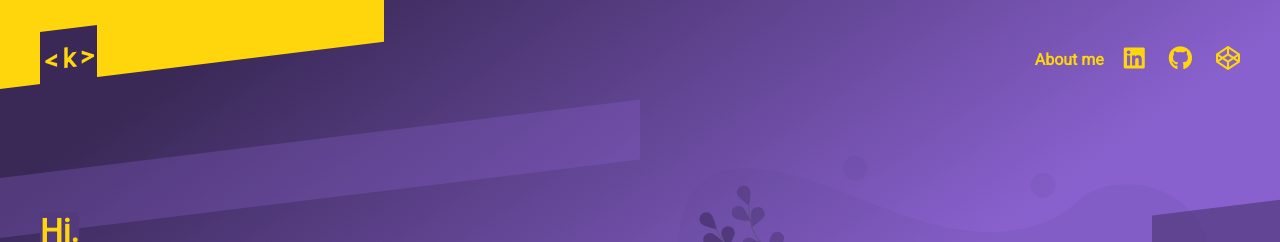
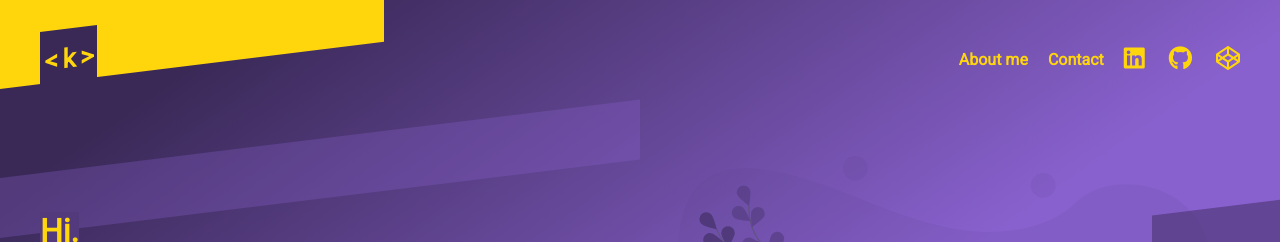
Before and after one commit to krisztin/krisztin.github.io, a Jekyll site: the page built from index.md, in a window 1280 px wide. Shown: the top 242 px of the page. Built offline with Jekyll 4.4.1, drawn with Linux system fonts in a browser that asks for light colours; nearby versions of some CDN libraries.

Commit message:
adding contact anchor link&css smooth scrolling

```diff
--- a/_includes/header.html
+++ b/_includes/header.html
@@ -21,6 +21,7 @@
               {%- endunless -%}
             {%- endif -%}
           {%- endfor -%}
+          <a class="page-link" href="#contact">Contact</a>
           {% include social-links.html -%}
         </div>
       </nav>
--- a/_layouts/home.html
+++ b/_layouts/home.html
@@ -7,7 +7,7 @@ layout: default
 </section>
 
 <section class="mar-tb--lg aligncentre wrapper">
-  <div class="pad-tb cta">
+  <div class="pad-tb cta" id="contact">
     <h2>Contact me</h2>
     <p>I've given up a more than a decade long career that included photographing kittens and puppies to become a UX Developer. <br> If that's not dedication then I don't know what is.</p>
     <p><em>If you are interested in working with me, have questions or just want me to send you a picture of a cute kitten get in touch.</em></p>
--- a/_sass/minima/_base.scss
+++ b/_sass/minima/_base.scss
@@ -1,6 +1,10 @@
 /**
  * Basic styling
  */
+
+html {
+  scroll-behavior: smooth;
+}
 
 body {
   font: $base-font-weight #{$base-font-size}/#{$base-line-height} $base-font-family;
```
